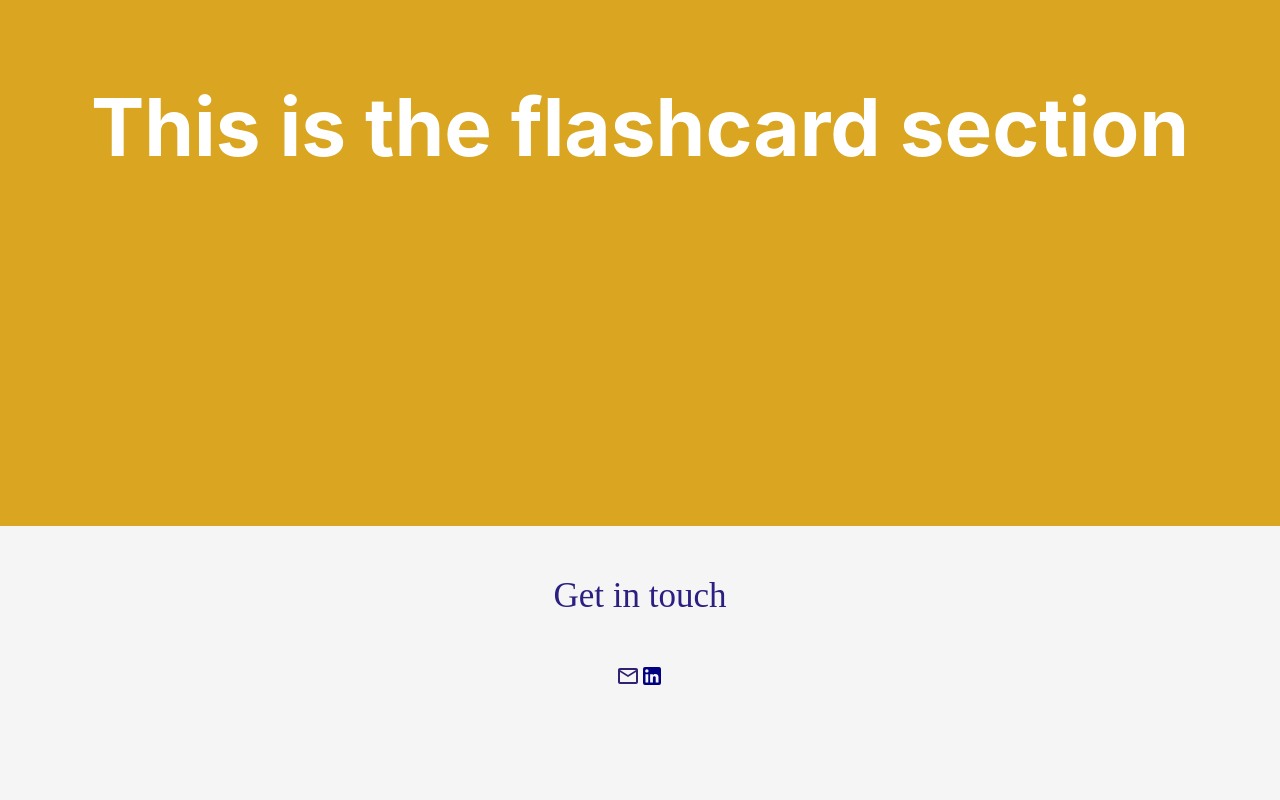
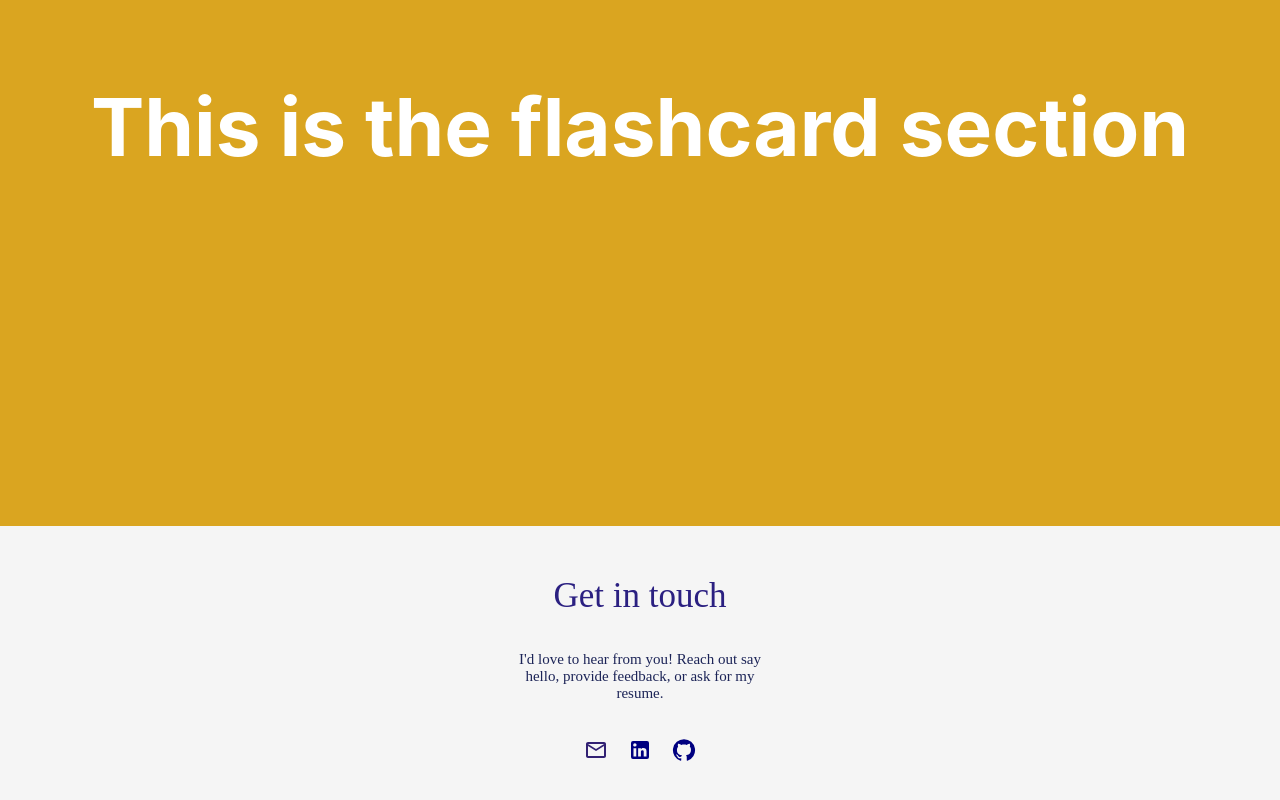
Before and after one commit to alyssaleanne98/Unit-4-project-frontend, a React (Create React App) app: page / in a window 1280 px wide. Shown: the part 2099-2899 px from the top of the page. Built offline with nearby package versions, Linux system fonts and the light colour scheme.

Commit message:
footer complete

```diff
--- a/src/components/Section.css
+++ b/src/components/Section.css
@@ -50,6 +50,7 @@ section {
 .footer {
   background-color: whitesmoke;
   height: 300px;
+
   position: relative;
   font-family: "prata";
   width: 100%;
@@ -62,24 +63,36 @@ section {
   font-size: 35px;
   position: absolute;
   top: 50px;
+  width: 100%;
 }
 
-/* .sub-heading {
+.sub-heading {
   font-size: 15px;
-  color: red;
+  color: rgb(28, 36, 87);
+  width: 250px;
+}
+
+.icons{
+ position: absolute;
+ bottom: 40px;
+ margin: 10px;
 
 
-} */
-
+}
 .email-icon {
   color: rgb(50, 33, 115);
   font-size: 10px;
-
+  margin: 10px;
 }
 .linkedIn-icon {
   color: navy;
+  margin: 10px;
 }
 
+.github-icon{
+  color: navy;
+  margin: 10px;
+}
 
 
 .brain-diagram {
--- a/src/components/Section.jsx
+++ b/src/components/Section.jsx
@@ -2,6 +2,8 @@ import React from "react";
 import "./Section.css"
 import MailOutlineIcon from '@mui/icons-material/MailOutline';
 import LinkedInIcon from '@mui/icons-material/LinkedIn';
+import GitHubIcon from '@mui/icons-material/GitHub';
+import { BrandingWatermarkOutlined } from "@mui/icons-material";
 
 
 const Section = () => {
@@ -31,8 +33,13 @@ const Section = () => {
 
             <section className='footer' id='footer-section'>
               <div className="footer-heading">Get in touch</div>
+              <div className="sub-heading"> I'd love to hear from you! Reach out say hello, provide feedback, or ask for my resume. </div>
+
+              <span className="icons">
               <MailOutlineIcon className="email-icon">EMAIL</MailOutlineIcon>
               <LinkedInIcon className="linkedIn-icon">LinkedIn</LinkedInIcon>
+              <GitHubIcon className="github-icon">Github</GitHubIcon>
+              </span>
             </section>
         </main>
     );
```
